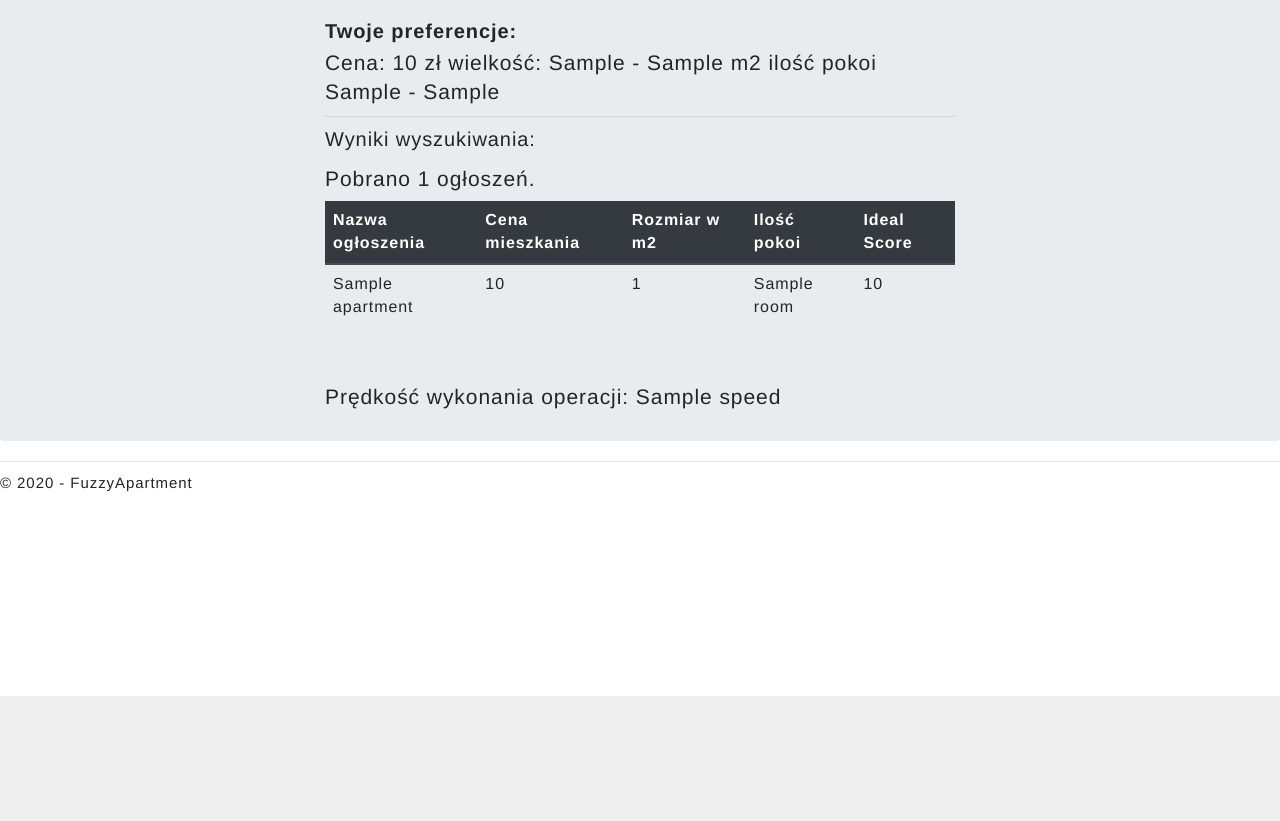
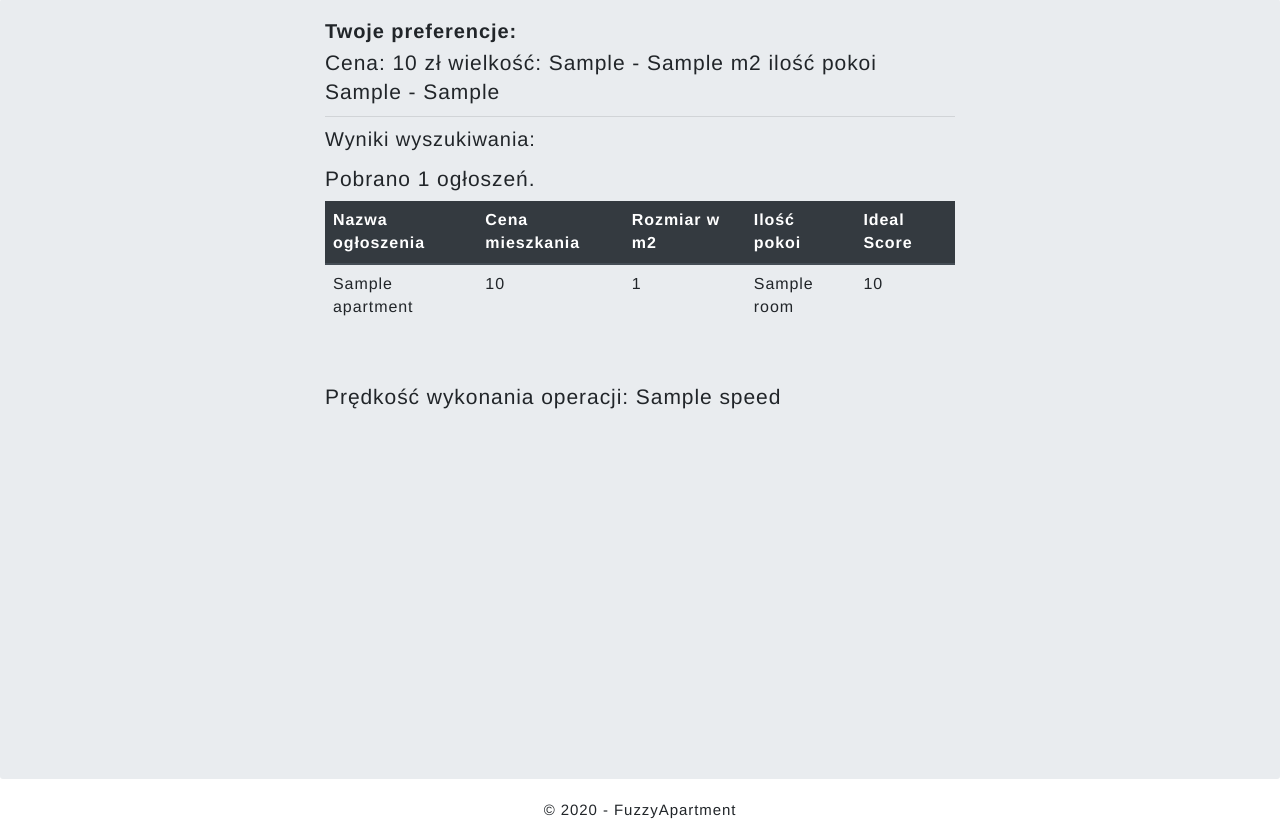
Before and after one commit to Marceliwut/fuzzy_apartment_azure_deploy, a Django app: template app/templates/app/results.html in a window 1280 px wide. Shown: the part 104-925 px from the top of the page. Before the commit the page ends 800 px from the top, so only its background shows below. Run offline with Django 3.2, Linux system fonts and the light colour scheme; the template is opened without the code that fills it: most values are stand-ins (such as "Sample title", 1, 10 or a date in 2020); some libraries are stand-ins or nearby versions.

Commit message:
Final polish of some CSS files

```diff
--- a/app/templates/app/index.html
+++ b/app/templates/app/index.html
@@ -73,7 +73,6 @@
         </div>
     </div>
 
-        <hr/>
         <footer class="mx-auto text-center">
             <p>&copy; {{ year }} - FuzzyApartment</p>
         </footer>
--- a/app/templates/app/results.html
+++ b/app/templates/app/results.html
@@ -2,7 +2,7 @@
 {% load static %}
 {% block content %}
 
-<div id="summary" class="jumbotron">
+<div id="summary" class="jumbotron" style="height: 100%">
     <div class="results">
     <h2><b>Twoje preferencje:</b></h2>
 
@@ -49,10 +49,10 @@
 <p> Prędkość wykonania operacji: {{ speed }}</p>
         </div>
         </div>
-<hr />
-<footer>
-    <p>&copy; {{ year }} - FuzzyApartment</p>
-</footer>
+
+        <footer class="mx-auto text-center">
+            <p>&copy; {{ year }} - FuzzyApartment</p>
+        </footer>
 
 
 {% endblock %}
```
Also changed, not shown: 1 other file.
